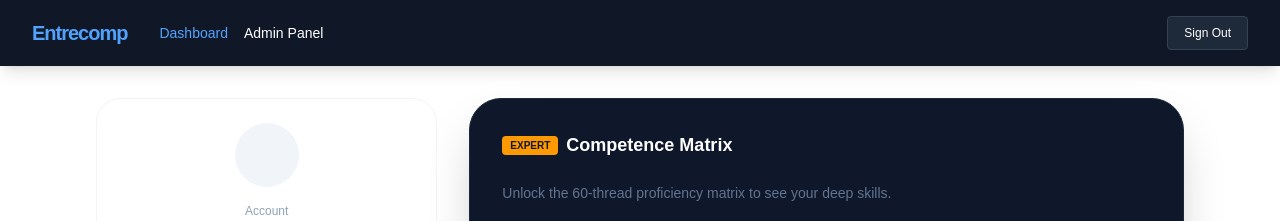
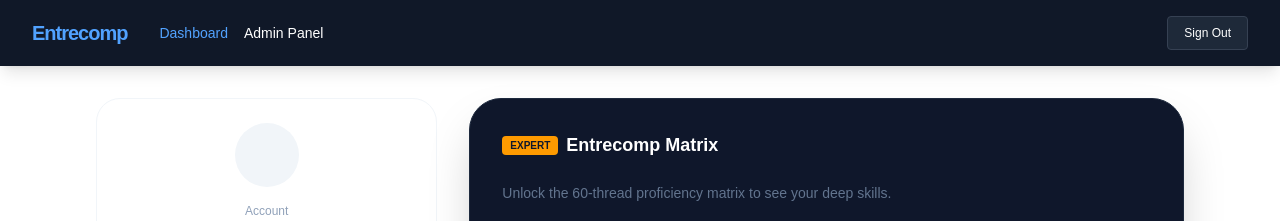
Before and after one commit to desivanrintel/entrecomp-assessment, a Next.js app in the folder frontend/: page /dashboard in a window 1280 px wide. Shown: the top 221 px of the page. Built offline with nearby package versions, Linux system fonts and the light colour scheme; no server answers; sample sign-in values are in the browser's storage.

Commit message:
updated expert assessment to redo assessments

```diff
--- a/frontend/app/dashboard/page.tsx
+++ b/frontend/app/dashboard/page.tsx
@@ -101,8 +101,8 @@
           {latestAssessment && (
             <div className="bg-white p-8 rounded-[2rem] border border-slate-100 shadow-sm">
               <div className="flex justify-between items-center mb-6">
-                <h3 className="text-lg font-black text-slate-800">Detailed Profile</h3>
-                <button onClick={() => router.push("/results")} className="font-bold text-xs hover:underline" style={{ color: AREA_COLORS["Ideas & Opportunities"] }}>View Detailed Chart →</button>
+                <h3 className="text-lg font-black text-slate-800">Simplified Entrecomp Profile</h3>
+                <button onClick={() => router.push("/results")} className="font-bold text-xs hover:underline" style={{ color: AREA_COLORS["Ideas & Opportunities"] }}>View Chart →</button>
               </div>
 
               <div className="grid grid-cols-3 gap-3">
@@ -122,7 +122,7 @@
                   );
                 })}
               </div>
-              <button onClick={() => router.push("/assessment")} className="mt-6 w-full py-3 bg-slate-50 text-slate-500 rounded-xl font-bold text-xs hover:bg-slate-100 transition">Update Basic Profile</button>
+              <button onClick={() => router.push("/assessment")} className="mt-6 w-full py-3 bg-slate-50 text-slate-500 rounded-xl font-bold text-xs hover:bg-slate-100 transition">Update Simplified Entrecomp Profile</button>
             </div>
           )}
 
@@ -131,9 +131,9 @@
             <div className="flex justify-between items-center mb-6">
               <div className="flex items-center gap-2">
                 <span className="bg-amber-500 text-slate-900 text-[10px] font-black px-2 py-0.5 rounded uppercase">Expert</span>
-                <h3 className="text-lg font-bold">Competence Matrix</h3>
+                <h3 className="text-lg font-bold">Entrecomp Matrix</h3>
               </div>
-              {latestExpert && <button onClick={() => router.push("/results/expert")} className="text-amber-500 font-bold text-xs hover:text-amber-400">View DNA Matrix →</button>}
+              {latestExpert && <button onClick={() => router.push("/results/expert")} className="text-amber-500 font-bold text-xs hover:text-amber-400">View Entrecomp Matrix →</button>}
             </div>
 
             {latestExpert ? (
```
